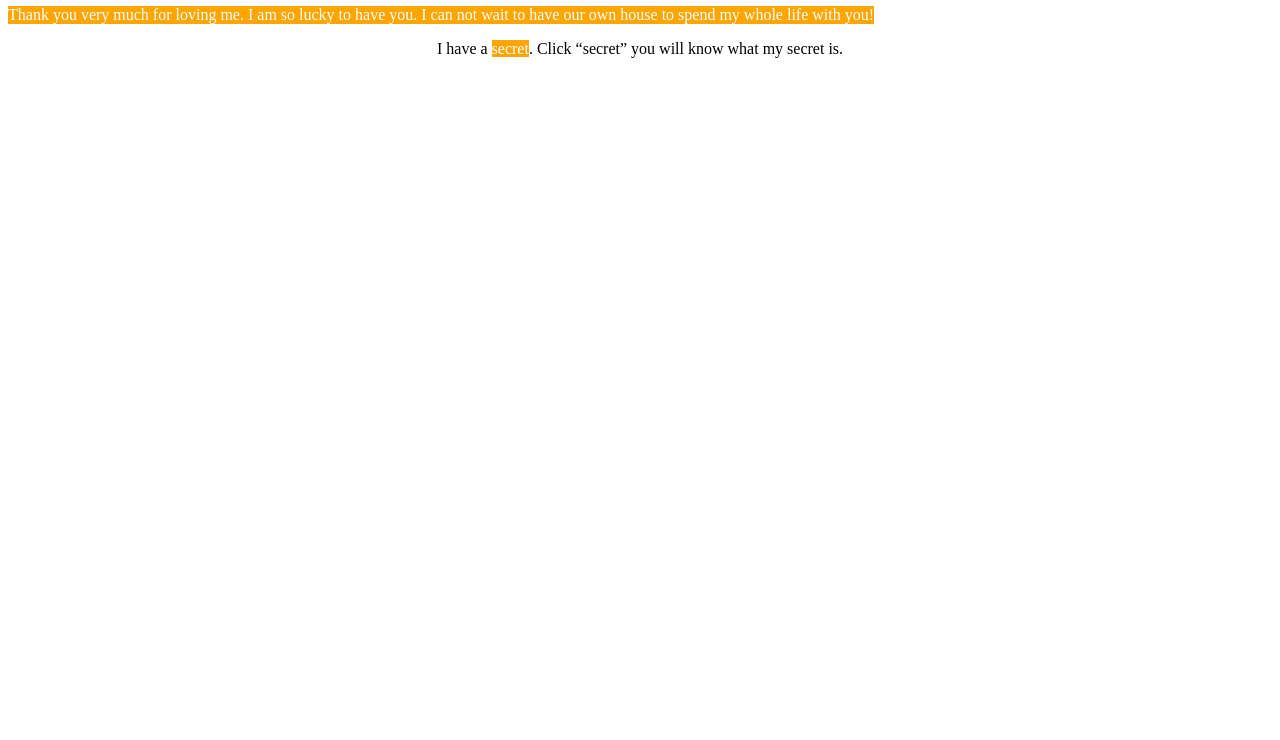
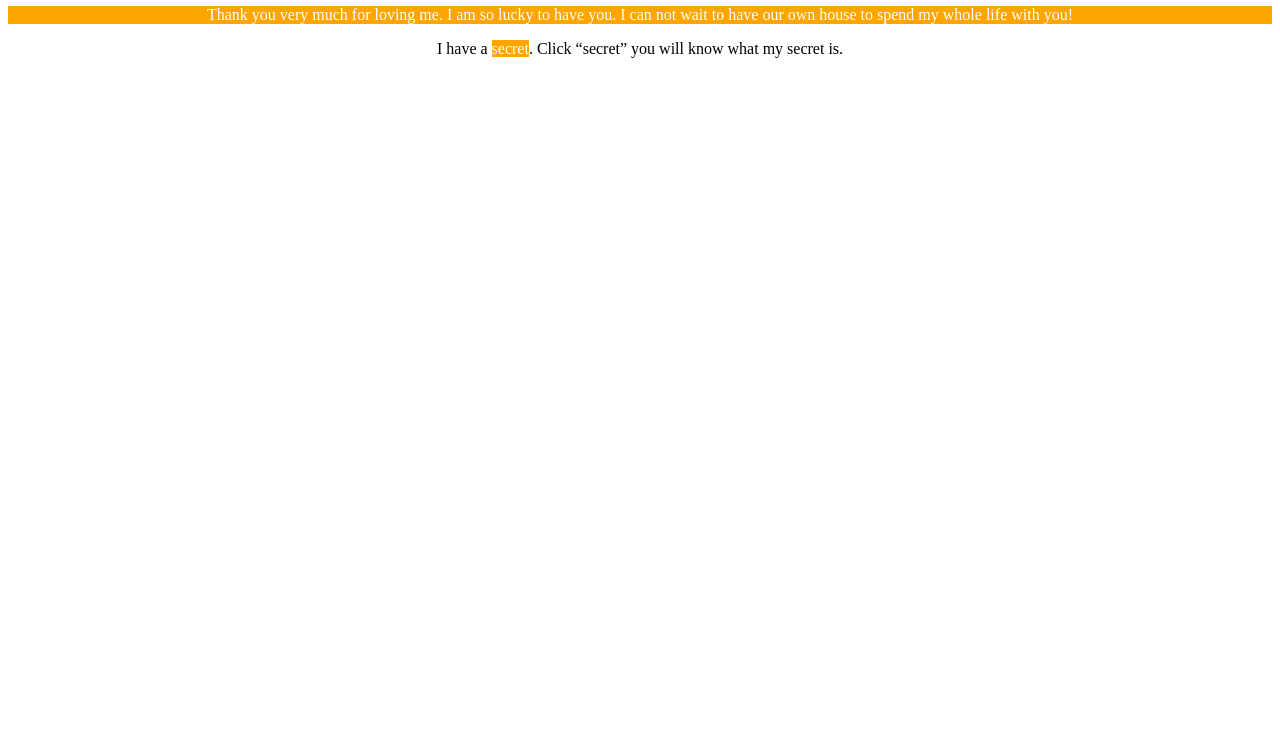
Before and after one commit to liushiyang2019/liushiyang.online, a plain HTML site: page index.html in a window 1280 px wide. Shown: the part 60-800 px from the top of the page. Drawn offline with Linux system fonts and the light colour scheme.

Commit message:
Update index.html

```diff
--- a/index.html
+++ b/index.html
@@ -1,4 +1,4 @@
 <h1 style="color:orange;text-align:center">Hello Aaran McGuire</h1>
-<p style="color:white;background-color:orange;width:fit-content;text-align:center">Thank you very much for loving me. I am so lucky to have you. I can not wait to have our own house to spend my whole life with you!</p>
+<p style="color:white;background-color:orange;text-align:center">Thank you very much for loving me. I am so lucky to have you. I can not wait to have our own house to spend my whole life with you!</p>
 <p style="text-align:center"> I have a <span style="color:white;background-color:orange;width:fit-content;"
 onclick="alert('Clicking it means YOU ALLOW ME TO PUT MY FINGER IN YOU, MY LITTLE PEACH. YAYAYAYA')">secret</span>. Click “secret” you will know what my secret is.</p>
```
